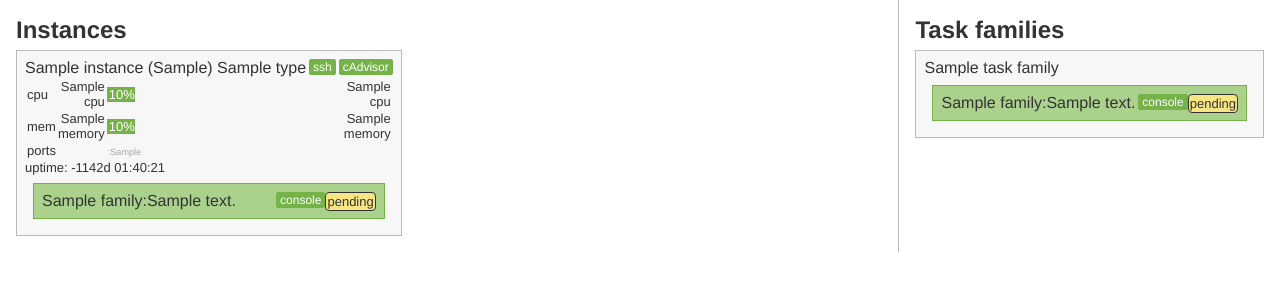
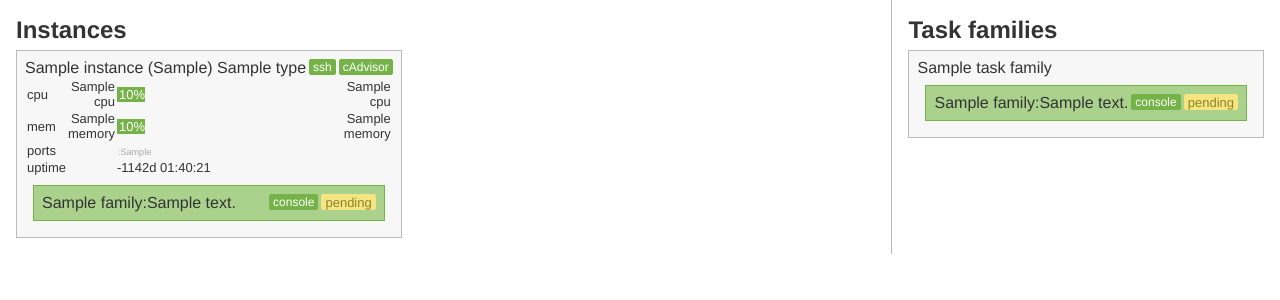
Before and after one commit to BusinessOptics/gryphon, a Flask app: template gryphon/templates/cluster.html in a window 1280 px wide. Shown: the part 32-332 px from the top of the page. Run offline with Flask 2, Linux system fonts and the light colour scheme; the template is opened without the code that fills it: most values are stand-ins (such as "Sample title", 1, 10 or a date in 2020); some libraries are stand-ins or nearby versions.

Commit message:
Minor styling fixes

```diff
--- a/gryphon/static/css/styles.css
+++ b/gryphon/static/css/styles.css
@@ -220,10 +220,13 @@ p.action {
 .pending {
     background-color: #F7E482;
     float: right;
-    border-radius: 4px;
+    border-radius: 2px;
     font-size: small;
-    padding: 1px;
-    border: 1px solid #333;
+    padding: 0px 3px;
+    color: #888828;
+    margin-left:3px;
+    border: 1px solid #F7E482;
+    height:14px;
 }
 
 .pico-copied-note, .pico-note {
--- a/gryphon/templates/cluster.html
+++ b/gryphon/templates/cluster.html
@@ -19,7 +19,7 @@
     function setTime(d, elem) {
         var id = setInterval(frame, 100);
         function frame() {
-            elem.innerHTML = 'uptime: '+getTime(d)
+            elem.innerHTML = ''+getTime(d)
         }
     }
 
@@ -98,10 +98,11 @@
 			                  </td>
                         <td class="chart_col resource_remaining"></td>
                     </tr>
-                </table>
-
-                <div class="uptime">
-                    <p  class="time" id="time-{{instance.id}}"></p>
+                    <tr>
+                        <td class="chart_col">uptime</td>
+                        <td class="chart_col resource_used"></td>
+                        <td  colspan=1>
+                          <span class="time" id="time-{{instance.id}}"></span>
                           <script>
                               var launch = new Date({{instance.launch_time.year}},
                                                {{instance.launch_time.month}}-1,
@@ -111,7 +112,12 @@
                                                {{instance.launch_time.second}});
                               setTime(launch, document.getElementById("time-{{instance.id}}"));
                           </script>
-                </div>
+			                  </td>
+                        <td class="chart_col resource_remaining"></td>
+                    </tr>
+
+                </table>
+
 
                 {% for task in instance.tasks %}
                   {% include "task.html" %}
```
Lines whose indentation alone changed are shown as unchanged.
